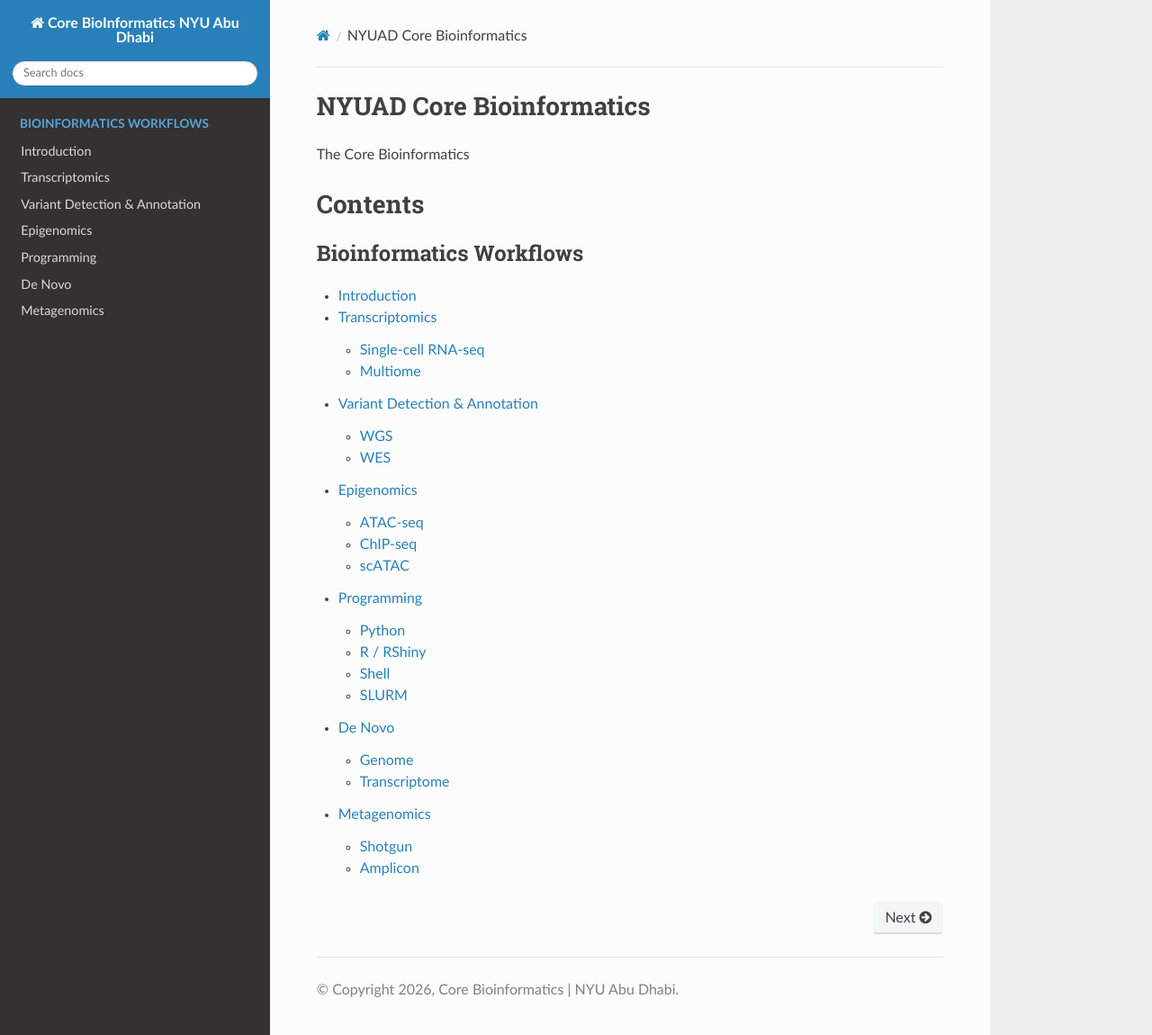
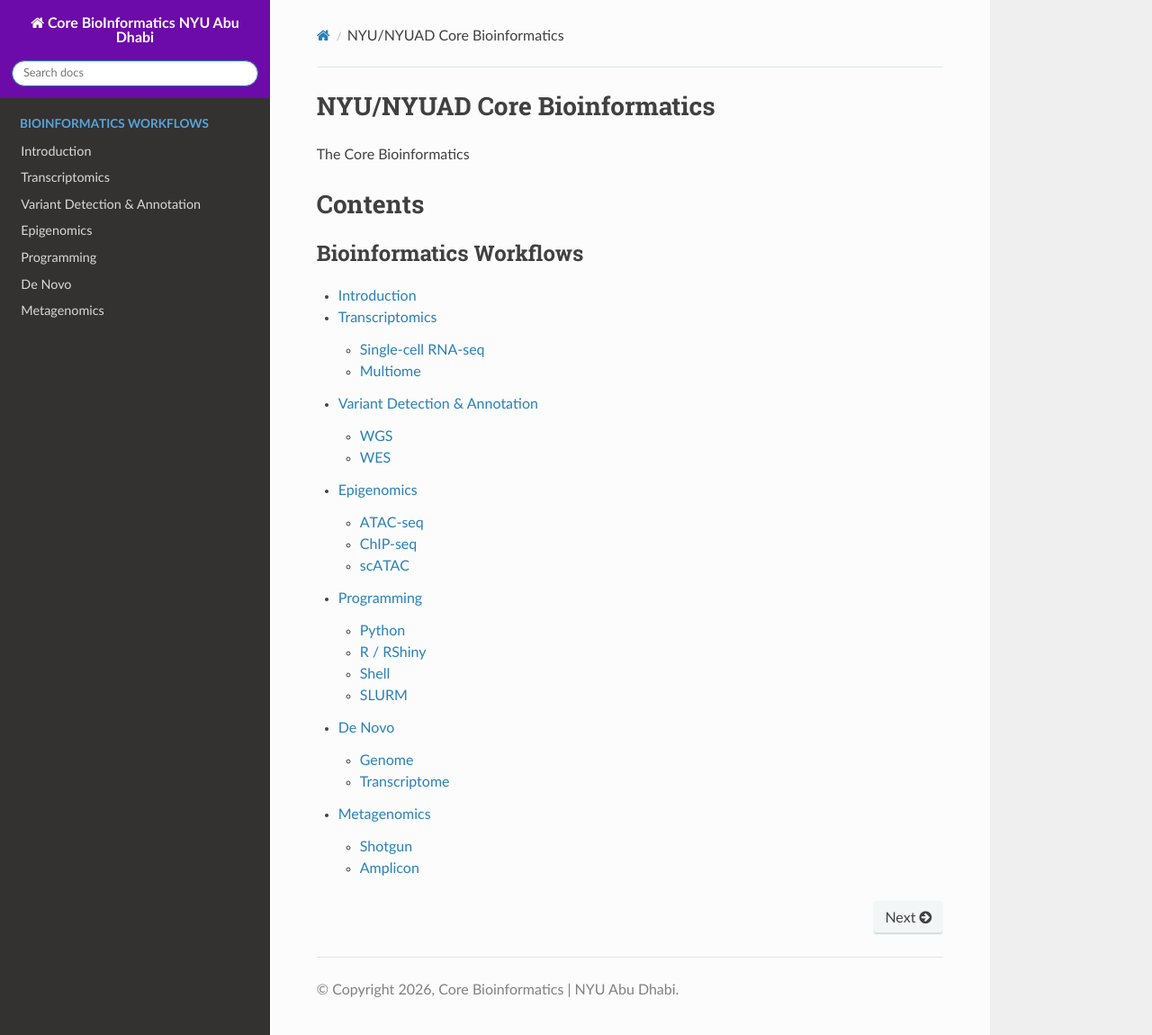
Before and after one commit to learn-gencore/learn-gencore, a Sphinx documentation site: the page built from source/index.rst, in a window 1280 px wide and 1150 px high. Shown: the whole window at 90% size. Built offline with Sphinx 7.4.7 and the Read the Docs theme 3.1.0, drawn with Linux system fonts in a browser that asks for light colours.

Commit message:
first commit

```diff
--- /dev/null
+++ b/source/_static/custom.css
@@ -0,0 +1,8 @@
+.wy-side-nav-search, .wy-nav-top {
+    background: #6C0BA9;
+}
+
+.center h1,
+.center h2 {
+    text-align: center;
+}
--- a/source/conf.py
+++ b/source/conf.py
@@ -21,6 +21,7 @@
 #
 import sphinx_rtd_theme
 html_theme = 'sphinx_rtd_theme'
+html_static_path = ['_static']
 html_show_sourcelink = False
 html_show_sphinx = False
 
--- a/source/index.rst
+++ b/source/index.rst
@@ -1,4 +1,4 @@
-NYUAD Core Bioinformatics
+NYU/NYUAD Core Bioinformatics
 =========================
 
 The Core Bioinformatics
```
